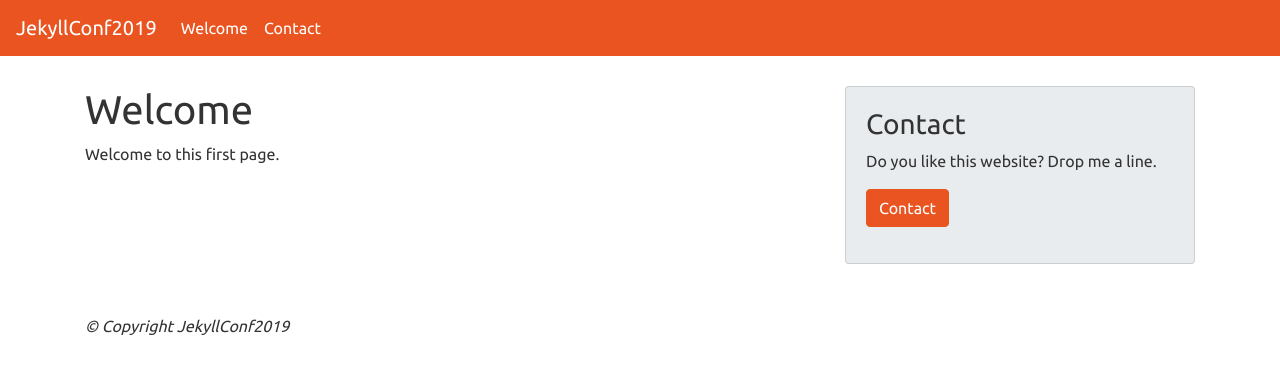
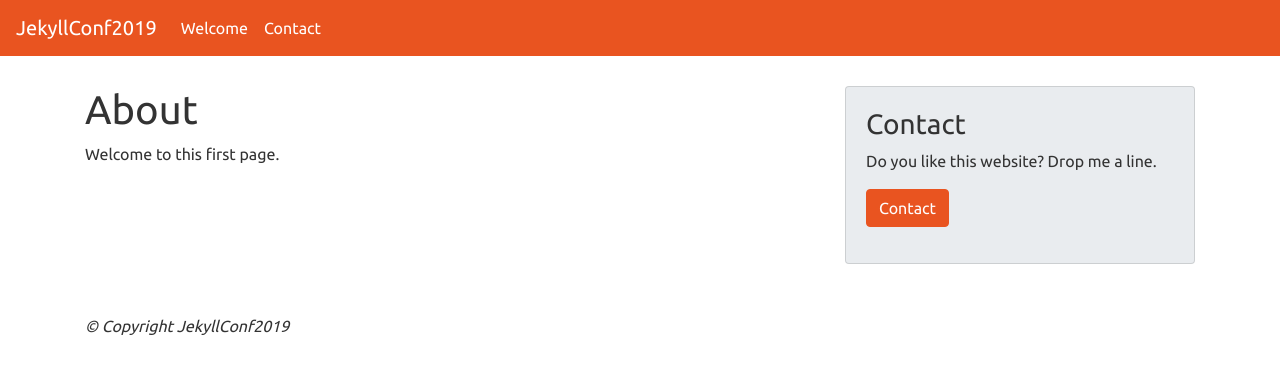
Before and after one commit to jhvanderschee/jekyllconf2019, a Jekyll site: the page built from index.md, in a window 1280 px wide. Shown: the top 374 px of the page. Built offline with Jekyll 4.4.1, drawn with Linux system fonts in a browser that asks for light colours; nearby versions of some CDN libraries; our own code applies the rules of GitHub Pages for plain Markdown files.

Commit message:
Update index.md

```diff
--- a/index.md
+++ b/index.md
@@ -2,6 +2,6 @@
 layout: page
 ---
 
-# Welcome
+# About
 
 Welcome to this first page.
```
